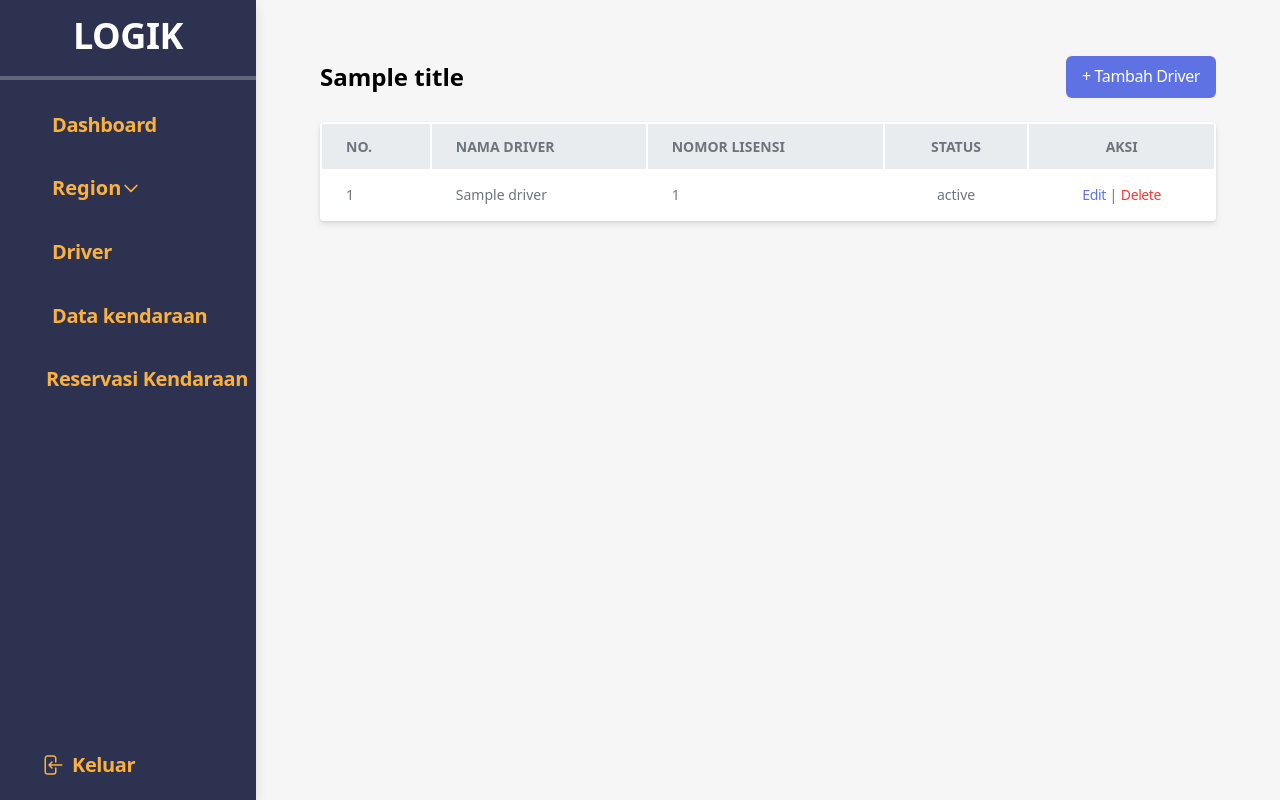
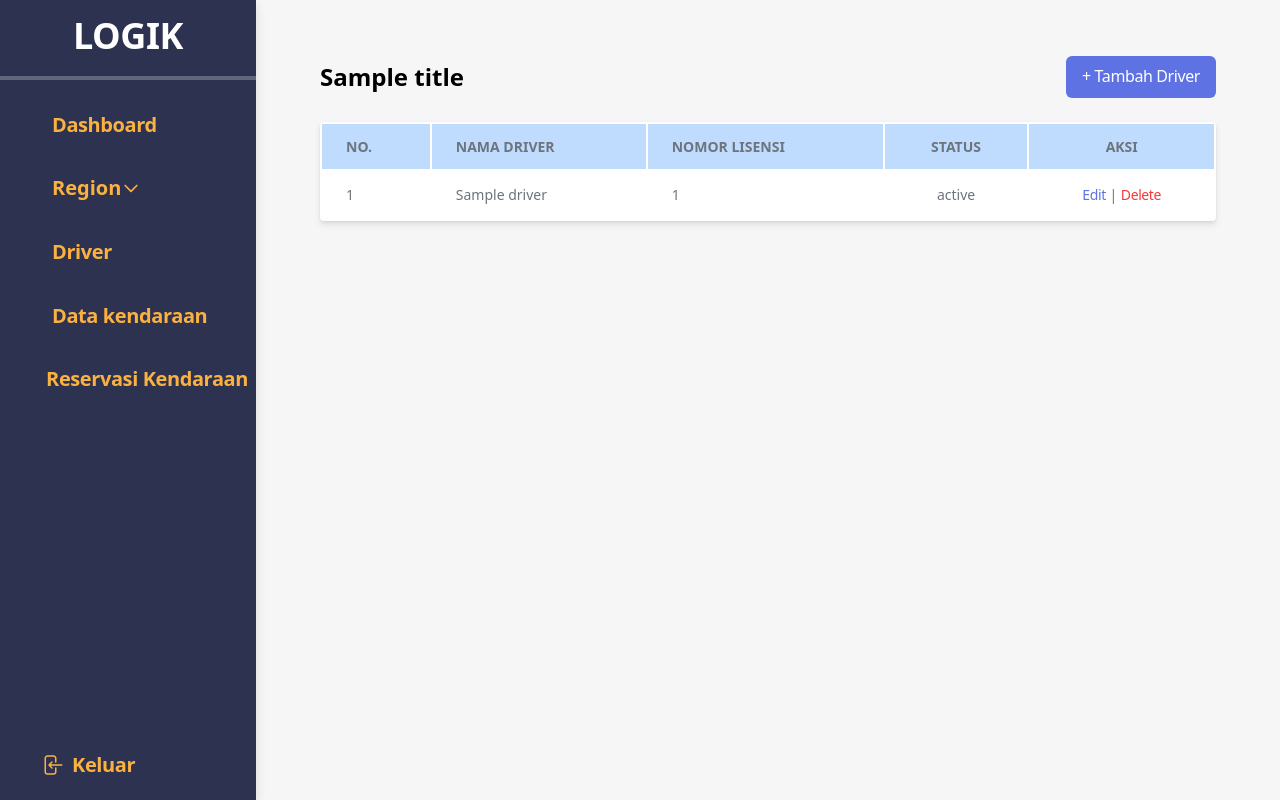
Before and after one commit to StylishNub/Test-Case-Reservation, a CodeIgniter 4 app: template app/Views/admin/driverLists.php in a window 1280 px wide. Run offline with PHP 8.4 and a stand-in for CodeIgniter, Linux system fonts and the light colour scheme; the template is opened without the code that fills it: most values are stand-ins (such as "Sample title", 1, 10 or a date in 2020); style sheets or scripts are compiled from the project's sources; some libraries are stand-ins or nearby versions; some web fonts are replaced.

Commit message:
update a bit

```diff
--- a/app/Views/admin/driverLists.php
+++ b/app/Views/admin/driverLists.php
@@ -11,7 +11,7 @@
     <div class="bg-white shadow-md rounded my-6">
         <table class="min-w-max w-full table-auto">
             <thead>
-                <tr class="bg-gray-200 text-gray-600 uppercase text-sm leading-normal">
+                <tr class="bg-blue-200 text-gray-600 uppercase text-sm leading-normal">
                     <th class="py-3 px-6 text-left">No.</th>
                     <th class="py-3 px-6 text-left">Nama Driver</th>
                     <th class="py-3 px-6 text-left">Nomor Lisensi</th>
@@ -21,7 +21,7 @@
             </thead>
             <tbody class="text-gray-600 text-sm font-light">
                 <?php foreach ($drivers as $index => $driver) : ?>
-                    <tr class="border-b border-gray-200 hover:bg-gray-100">
+                    <tr class="border-b border-blue-200 hover:bg-gray-100">
                         <td class="py-3 px-6 text-left whitespace-nowrap"><?= $index + 1; ?></td>
                         <td class="py-3 px-6 text-left"><?= $driver['name']; ?></td>
                         <td class="py-3 px-6 text-left"><?= $driver['license_number']; ?></td>
```
